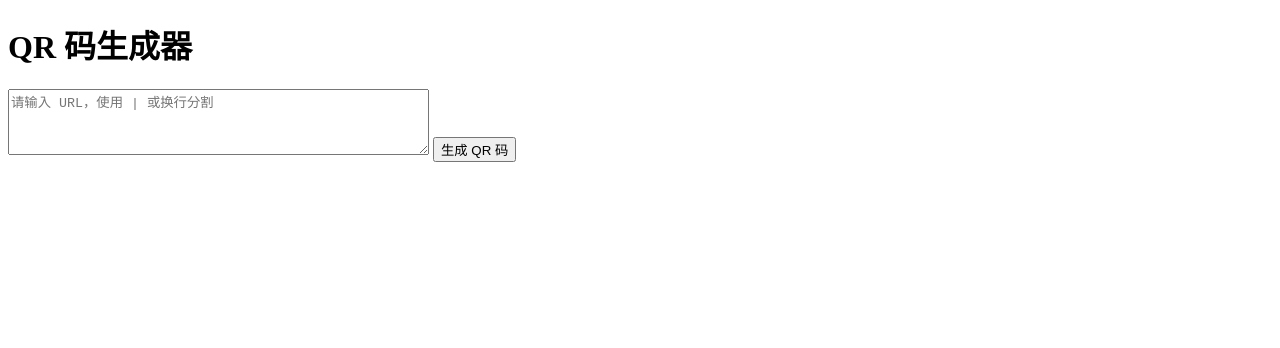
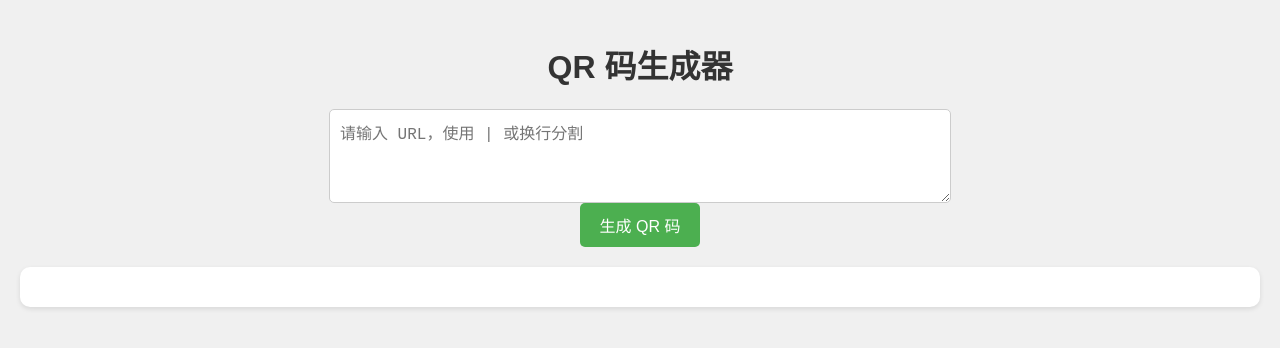
Before and after one commit to mrnfqrbl/qrcode, a plain HTML site: page index.html in a window 1280 px wide. Drawn offline with Linux system fonts and the light colour scheme.

Commit message:
update index

```diff
--- a/index.html
+++ b/index.html
@@ -3,33 +3,111 @@
 <head>
   <title>QR 码生成器</title>
   <style>
-    /* 样式 */
-    .qr-container {
+    /* 全局样式 */
+    body {
+      font-family: sans-serif;
+      background-color: #f0f0f0;
+      margin: 0;
+      padding: 20px;
+    }
+
+    h1 {
+      text-align: center;
+      color: #333;
+    }
+
+    /* 输入区域样式 */
+    #inputContainer {
       display: flex;
-      flex-wrap: wrap;
-      justify-content: center;
+      flex-direction: column;
+      align-items: center;
+      margin-bottom: 20px;
     }
+
+    textarea {
+      width: 80%;
+      max-width: 600px;
+      padding: 10px;
+      border: 1px solid #ccc;
+      border-radius: 5px;
+      font-size: 16px;
+      resize: vertical; /* 允许垂直方向调整大小 */
+    }
+
+    button {
+      padding: 10px 20px;
+      background-color: #4CAF50;
+      color: white;
+      border: none;
+      border-radius: 5px;
+      cursor: pointer;
+      font-size: 16px;
+      transition: background-color 0.3s; /* 添加过渡效果 */
+    }
+
+    button:hover {
+      background-color: #367c39;
+    }
+
+    /* QR 码显示区域样式 */
+    #qrCodesContainer {
+      display: grid;
+      grid-template-columns: repeat(auto-fit, minmax(200px, 1fr)); /* 响应式网格布局 */
+      gap: 20px;
+      padding: 20px;
+      background-color: #fff;
+      border-radius: 10px;
+      box-shadow: 0 2px 5px rgba(0, 0, 0, 0.1); /* 添加阴影效果 */
+    }
+
     .qr-code {
-      margin: 10px;
       text-align: center;
+      padding: 10px;
+      border: 1px solid #eee;
+      border-radius: 5px;
+      background-color: #f9f9f9;
+      transition: transform 0.2s; /* 添加过渡效果 */
+    }
+
+    .qr-code:hover {
+      transform: scale(1.05); /* 鼠标悬停时放大 */
+    }
+
+    .qr-code p {
+      margin-top: 10px;
+      font-size: 14px;
+      color: #777;
+    }
+
+    /* 响应式布局 */
+    @media (max-width: 600px) {
+      textarea {
+        width: 95%; /* 在小屏幕上占据更大宽度 */
+      }
+
+      #qrCodesContainer {
+        grid-template-columns: repeat(auto-fit, minmax(150px, 1fr)); /* 在小屏幕上调整列数 */
+      }
     }
   </style>
 </head>
 <body>
   <h1>QR 码生成器</h1>
 
-  <textarea id="urlInput" rows="4" cols="50" placeholder="请输入 URL，使用 | 或换行分割"></textarea>
-  <button onclick="generateQRCodes()">生成 QR 码</button>
+  <div id="inputContainer">
+    <textarea id="urlInput" rows="4" cols="50" placeholder="请输入 URL，使用 | 或换行分割"></textarea>
+    <button onclick="generateQRCodes()">生成 QR 码</button>
+  </div>
 
-  <div id="qrCodesContainer" class="qr-container"></div>
+  <div id="qrCodesContainer"></div>
 
   <script src="https://cdn.jsdelivr.net/npm/qrcodejs@1.0.0/qrcode.min.js"></script>
   <script>
     function generateQRCodes() {
       const urlInput = document.getElementById('urlInput').value;
-      const urls = urlInput.split(/[\n|]/).filter(url => url.trim() !== ""); // 分割 URL 并去除空字符串
+      const urls = urlInput.split(/[\n|]/).filter(url => url.trim() !== "");
       const qrCodesContainer = document.getElementById('qrCodesContainer');
-      qrCodesContainer.innerHTML = ''; // 清空之前的 QR 码
+      qrCodesContainer.innerHTML = '';
 
       urls.forEach((url, index) => {
         const qrCodeDiv = document.createElement('div');
```
